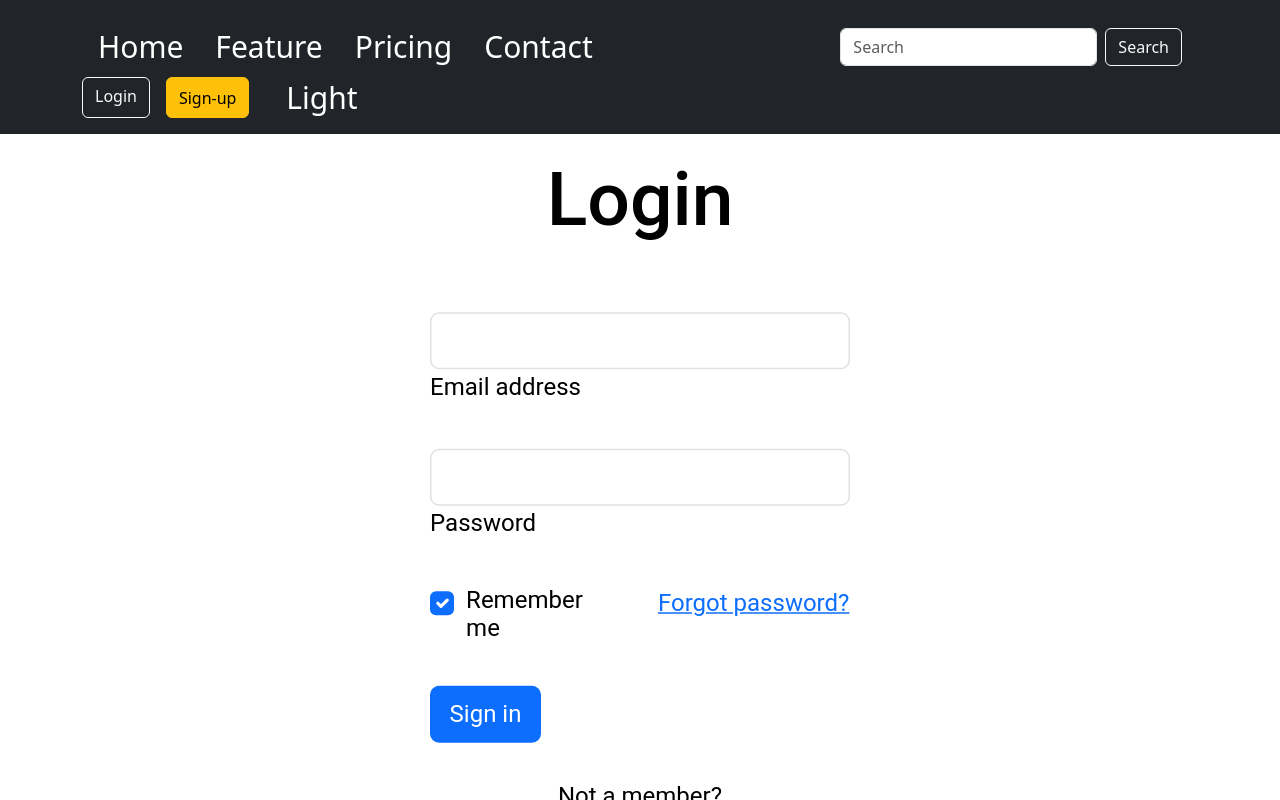
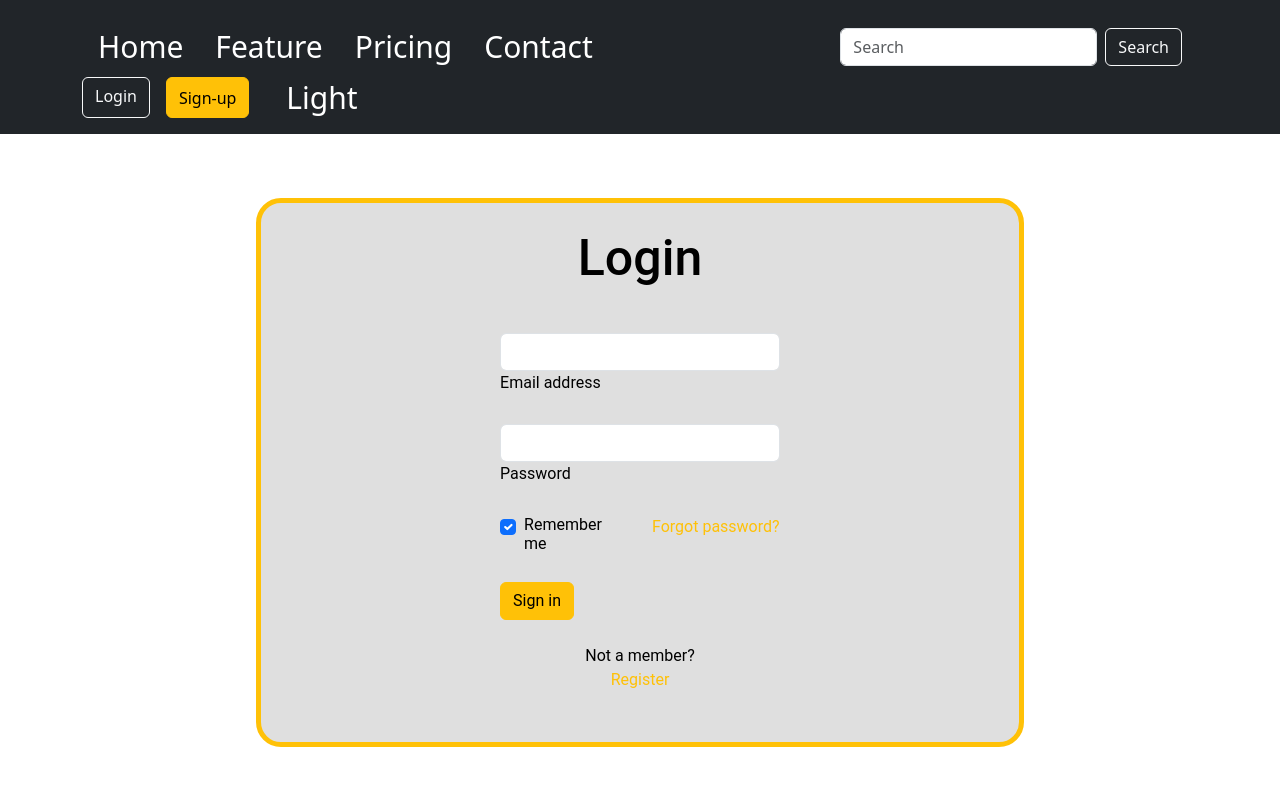
Before and after one commit to 6gDav/GetYWeather, a React (Vite) app: page /login in a window 1280 px wide. Built offline with nearby package versions, Linux system fonts and the light colour scheme.

Commit message:
Login page got a small design pdate

```diff
--- a/src/Components/pages/UserAdministration/Login.tsx
+++ b/src/Components/pages/UserAdministration/Login.tsx
@@ -23,21 +23,21 @@ function Login() {
             <div className="row mb-4">
               <div className="col d-flex justify-content-center">
                 <div className="form-check">
-                  <input className="form-check-input" type="checkbox" id="form2Example31" defaultChecked />
+                  <input className="form-check-input form-check-input" type="checkbox" id="form2Example31" defaultChecked />
                   <label className="form-check-label" htmlFor="form2Example31"> Remember me </label>
                 </div>
               </div>
 
               <div className="col">
 
-                <a href="#!">Forgot password?</a>
+                <a className='anchorStyle' href="#!">Forgot password?</a>
               </div>
             </div>
 
-            <button type="button" data-mdb-button-init data-mdb-ripple-init className="btn btn-primary btn-block mb-4">Sign in</button>
+            <button type="button" data-mdb-button-init data-mdb-ripple-init className="btn btn-warning btn-block mb-4">Sign in</button>
 
             <div className="text-center">
-              <p>Not a member? <br /> <a href="#!">Register</a></p>
+              <p>Not a member? <br /> <a className='anchorStyle' href="#!">Register</a></p>
               <button type="button" data-mdb-button-init data-mdb-ripple-init className="btn btn-link btn-floating mx-1">
                 <i className="fab fa-facebook-f"></i>
               </button>
--- a/src/Components/pages/style/LoginStyle.css
+++ b/src/Components/pages/style/LoginStyle.css
@@ -2,9 +2,13 @@
     display: grid;
     justify-content: center;
     align-items: center;
-    padding: 10%;
-    transform: scale(1.5);
+    padding: 10px;
+    border: 5px solid #ffc107;
+    margin: 5% 20% 35%;
+    border-radius: 25px;
+    background-color: #80808040 ;
 }
+
 
 .pagetitle {
     font-size: 50px;
@@ -12,3 +16,14 @@
     margin-bottom: 30px;
     padding: 15px;
 }
+
+.anchorStyle {
+    color: #ffc107;
+    text-decoration: none;
+}
+
+.anchorStyle:hover {
+    color:
+
+#ff0000;
+}
```
